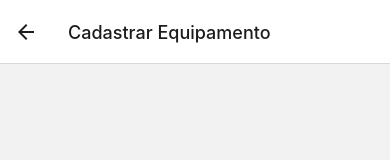
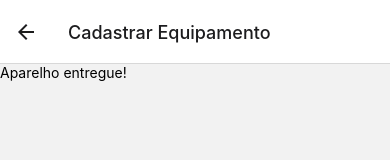
Before and after one commit to knechtel/app-delta-react-native, a React Native app: screen /ListEquipment in a window 390 px wide. Shown: the top 160 px of the page. Built offline with nearby package versions, Linux system fonts and the light colour scheme; no server answers.

Commit message:
Adicionando tela lista_equipamento.

```diff
--- a/src/components/FormEquipment.js
+++ b/src/components/FormEquipment.js
@@ -20,7 +20,7 @@ const FormEquipment = ({route, navigate}) => {
   const test = () => {
     console.log('passei aqui.');
 
-    navigation.navigate('clientList');
+    navigation.navigate('ListEquipment');
     // const {navigation} = this.props;
     // console.log('chamei funcao');
   };
--- a/src/components/ListEquipment.js
+++ b/src/components/ListEquipment.js
@@ -1,8 +1,12 @@
 import React, {Component} from 'react';
-
+import {Text} from 'react-native';
 class ListEquipment extends Component {
   render() {
-    return <div></div>;
+    return (
+      <>
+        <Text>Aparelho entregue!</Text>
+      </>
+    );
   }
 }
 
```
